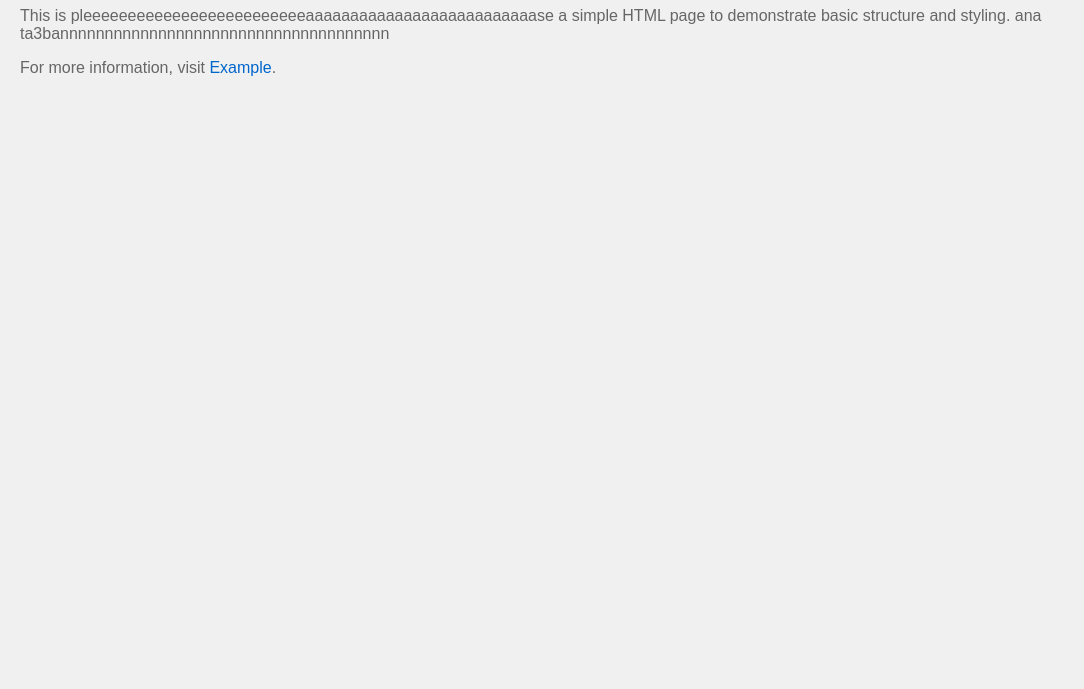
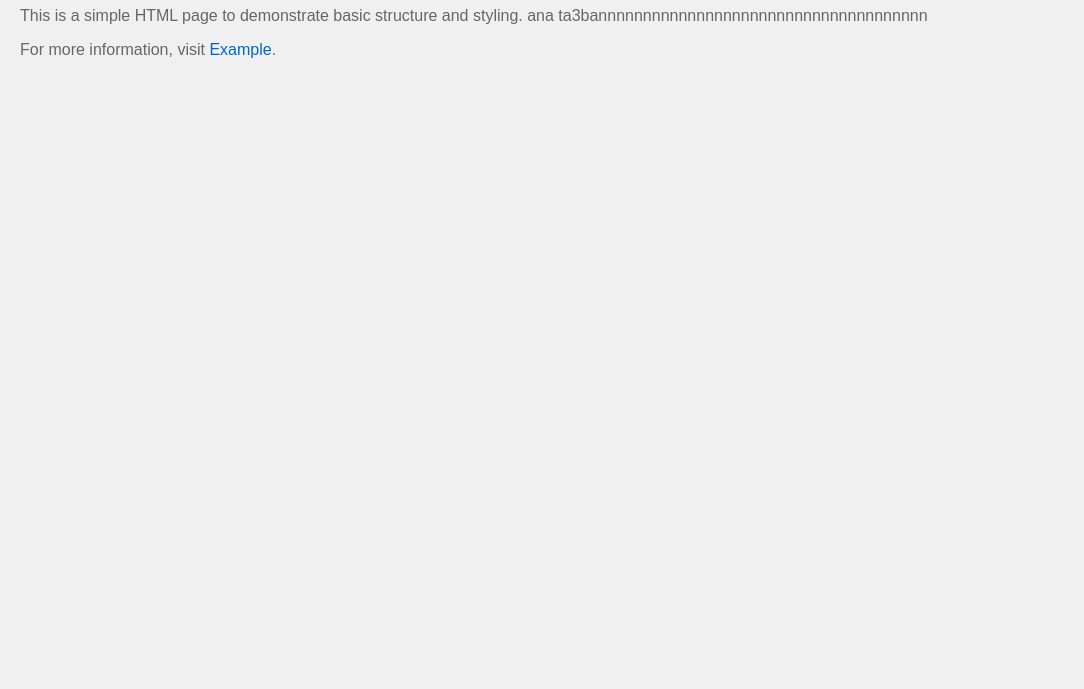
Before and after one commit to Somaya-Ayman/Code-Quest, a plain HTML site: page index.html in a window 1280 px wide. Shown: the part 111-800 px from the top of the page, without its empty margins (0-1084 px from the left). Drawn offline with Linux system fonts and the light colour scheme.

Commit message:
Update index.html

```diff
--- a/index.html
+++ b/index.html
@@ -28,7 +28,7 @@
 </head>
 <body>
     <h1>Welcome to Somaya w menna w saraa Page</h1>
-    <p>This is pleeeeeeeeeeeeeeeeeeeeeeeeeaaaaaaaaaaaaaaaaaaaaaaaaaase a simple HTML page to demonstrate basic structure and styling. ana ta3bannnnnnnnnnnnnnnnnnnnnnnnnnnnnnnnnnnnn</p>
+    <p>This is  a simple HTML page to demonstrate basic structure and styling. ana ta3bannnnnnnnnnnnnnnnnnnnnnnnnnnnnnnnnnnnn</p>
     <p>For more information, visit <a href="https://www.example.com" target="_blank">Example</a>.</p>
 </body>
 </html>
```
